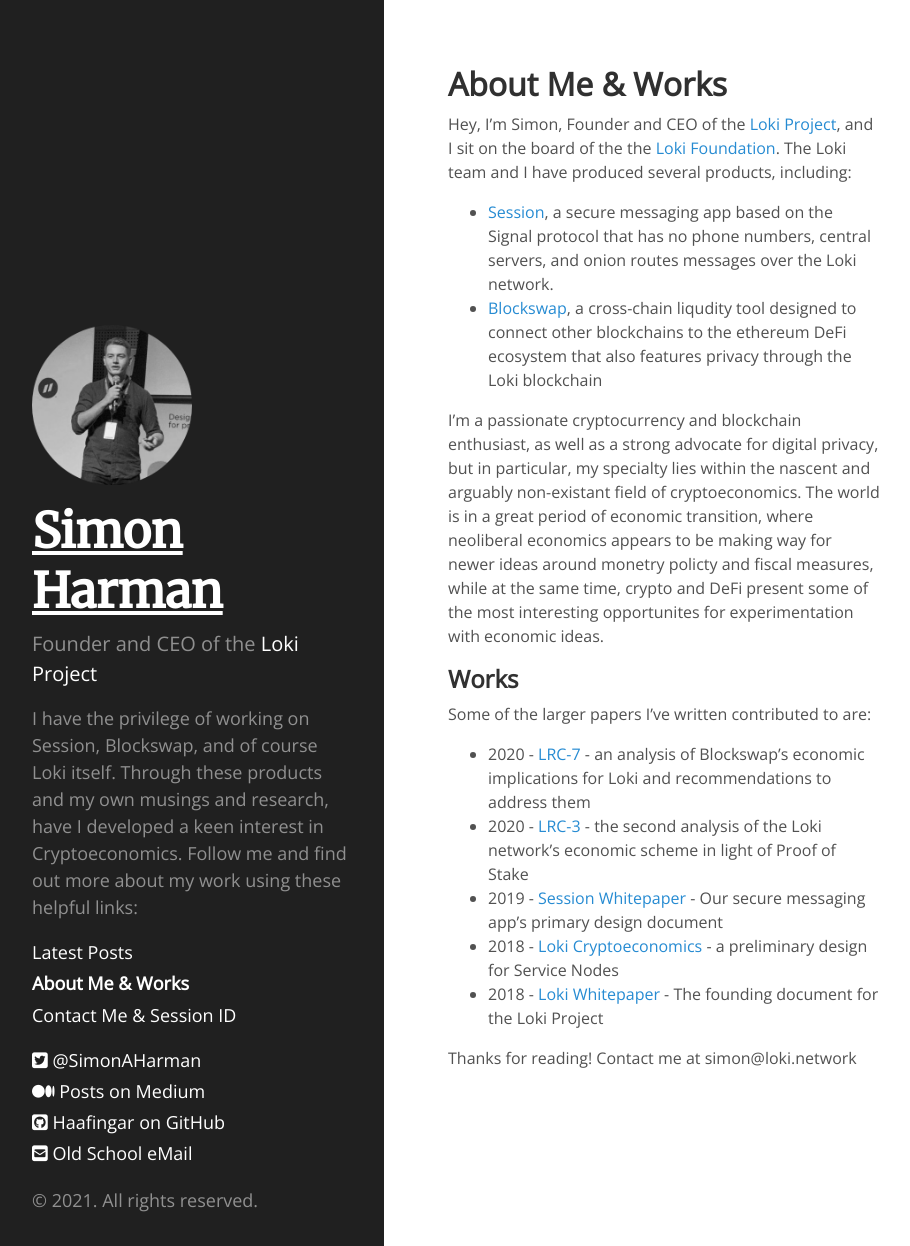
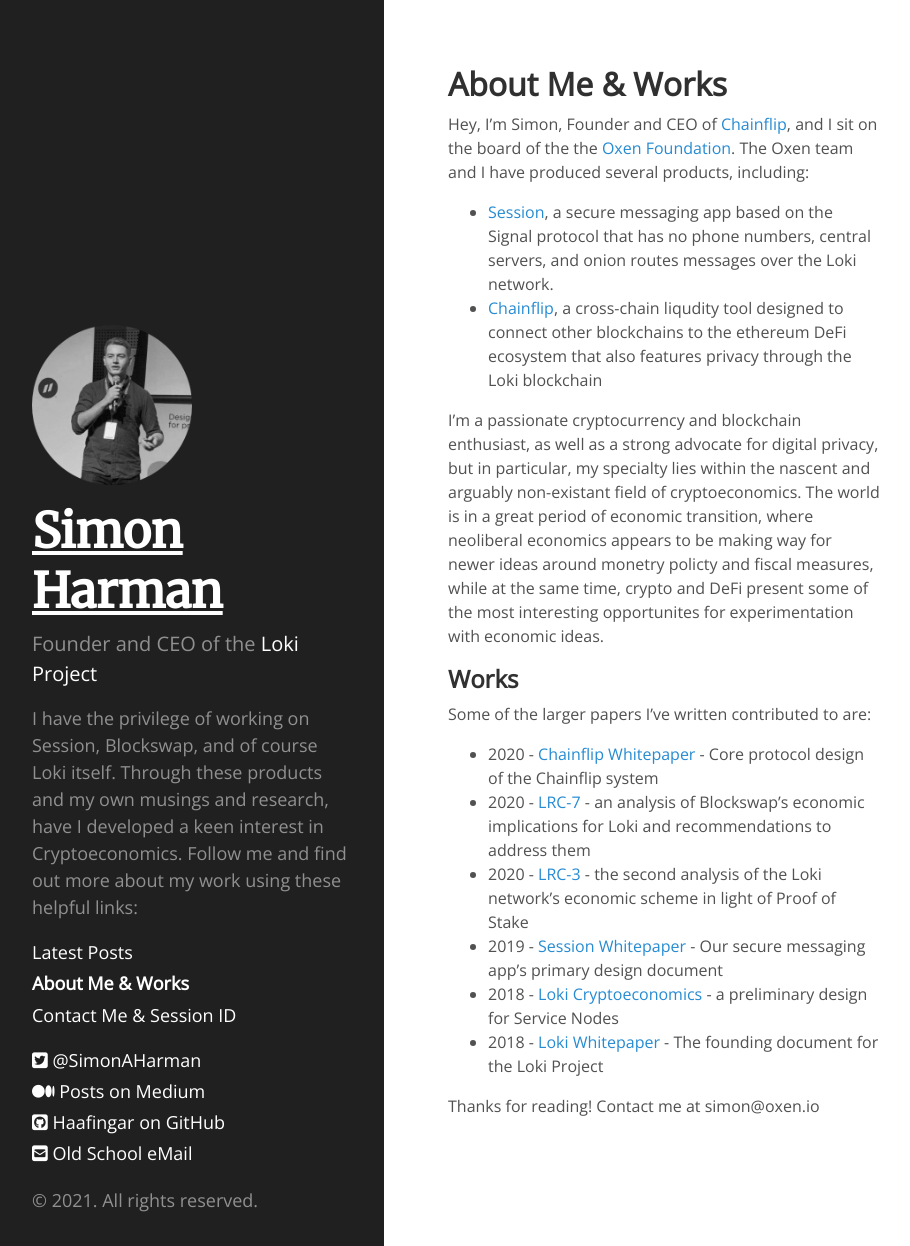
Before and after one commit to simonaharman/simonaharman.github.io, a Jekyll site: the page built from about.md, in a window 1280 px wide and 1246 px high. Shown: the whole window, without its empty margins (0-910 px from the left). Built offline with Jekyll 4.4.1, drawn with Linux system fonts in a browser that asks for light colours; nearby versions of some CDN libraries.

Commit message:
Update about.md

```diff
--- a/about.md
+++ b/about.md
@@ -3,10 +3,10 @@
 title: About Me & Works
 ---
 
-Hey, I'm Simon, Founder and CEO of the [Loki Project](https://loki.network), and I sit on the board of the the [Loki Foundation](loki.foundation). The Loki team and I have produced several products, including:
+Hey, I'm Simon, Founder and CEO of [Chainflip](https://chainflip.io), and I sit on the board of the the [Oxen Foundation](optf.ngo). The Oxen team and I have produced several products, including:
 
 * [Session](https://getsession.org), a secure messaging app based on the Signal protocol that has no phone numbers, central servers, and onion routes messages over the Loki network.
-* [Blockswap](https://blockswap.to), a cross-chain liqudity tool designed to connect other blockchains to the ethereum DeFi ecosystem that also features privacy through the Loki blockchain
+* [Chainflip](https://chainflip.io), a cross-chain liqudity tool designed to connect other blockchains to the ethereum DeFi ecosystem that also features privacy through the Loki blockchain
 
 I'm a passionate cryptocurrency and blockchain enthusiast, as well as a strong advocate for digital privacy, but in particular, my specialty lies within the nascent and arguably non-existant field of cryptoeconomics. The world is in a great period of economic transition, where neoliberal economics appears to be making way for newer ideas around monetry policty and fiscal measures, while at the same time, crypto and DeFi present some of the most interesting opportunites for experimentation with economic ideas.
 
@@ -14,10 +14,11 @@
 
 Some of the larger papers I've written contributed to are:
 
+* 2020 - [Chainflip Whitepaper](https://chainflip.io) - Core protocol design of the Chainflip system
 * 2020 - [LRC-7](https://github.com/loki-project/loki-improvement-proposals/issues/24) - an analysis of Blockswap's economic implications for Loki and recommendations to address them
 * 2020 - [LRC-3](https://github.com/loki-project/loki-improvement-proposals/files/3843874/LokiEmissionsSchemeReview2019.pdf) - the second analysis of the Loki network's economic scheme in light of Proof of Stake
 * 2019 - [Session Whitepaper](https://getsession.org/whitepaper) - Our secure messaging app's primary design document
 * 2018 - [Loki Cryptoeconomics](https://loki.network/wp-content/uploads/2019/05/Loki_Cryptoeconomics-2-1.pdf) - a preliminary design for Service Nodes
 * 2018 - [Loki Whitepaper](https//loki.network/whitepaper) - The founding document for the Loki Project
 
-Thanks for reading! Contact me at simon@loki.network
+Thanks for reading! Contact me at simon@oxen.io
```
